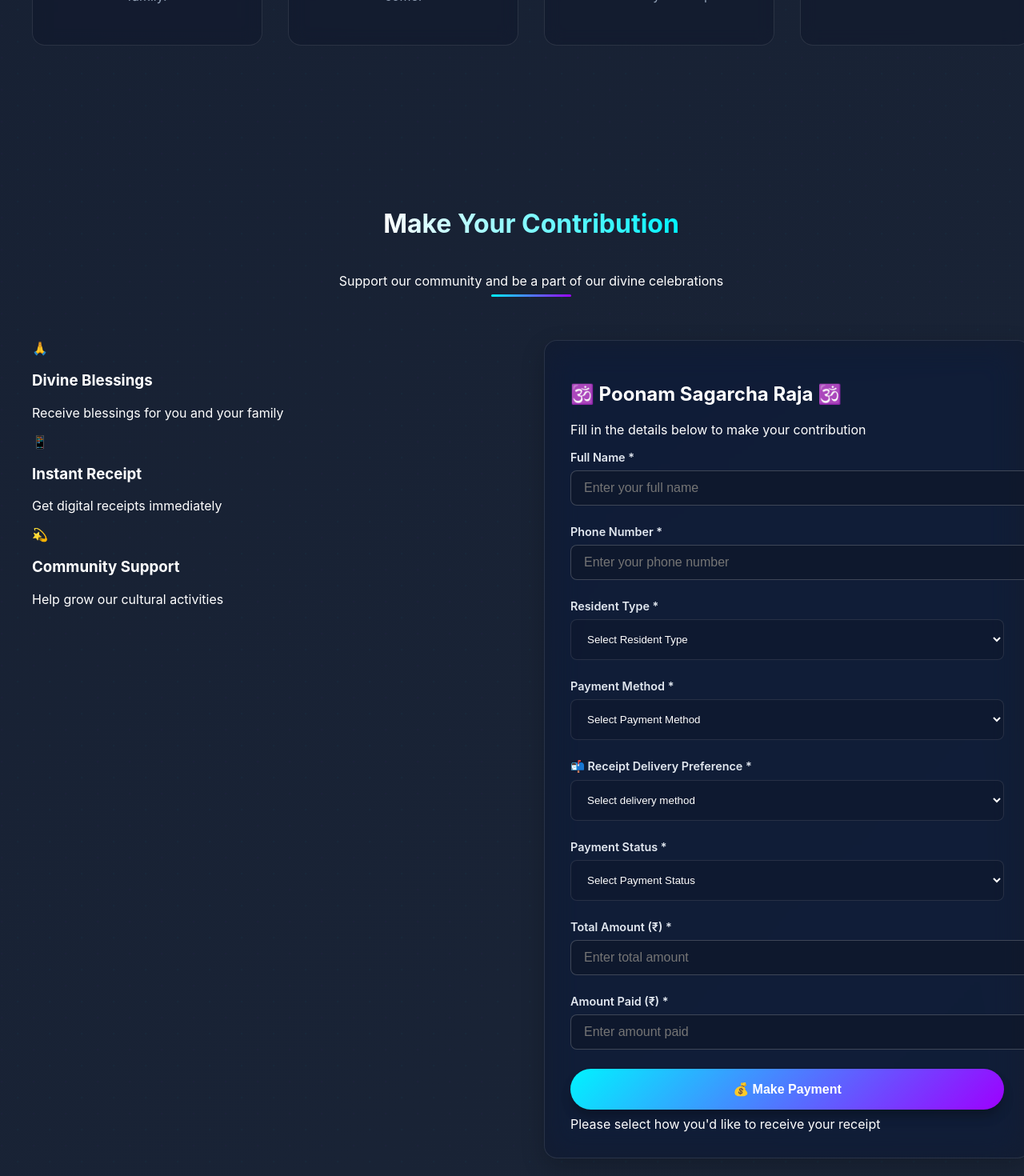
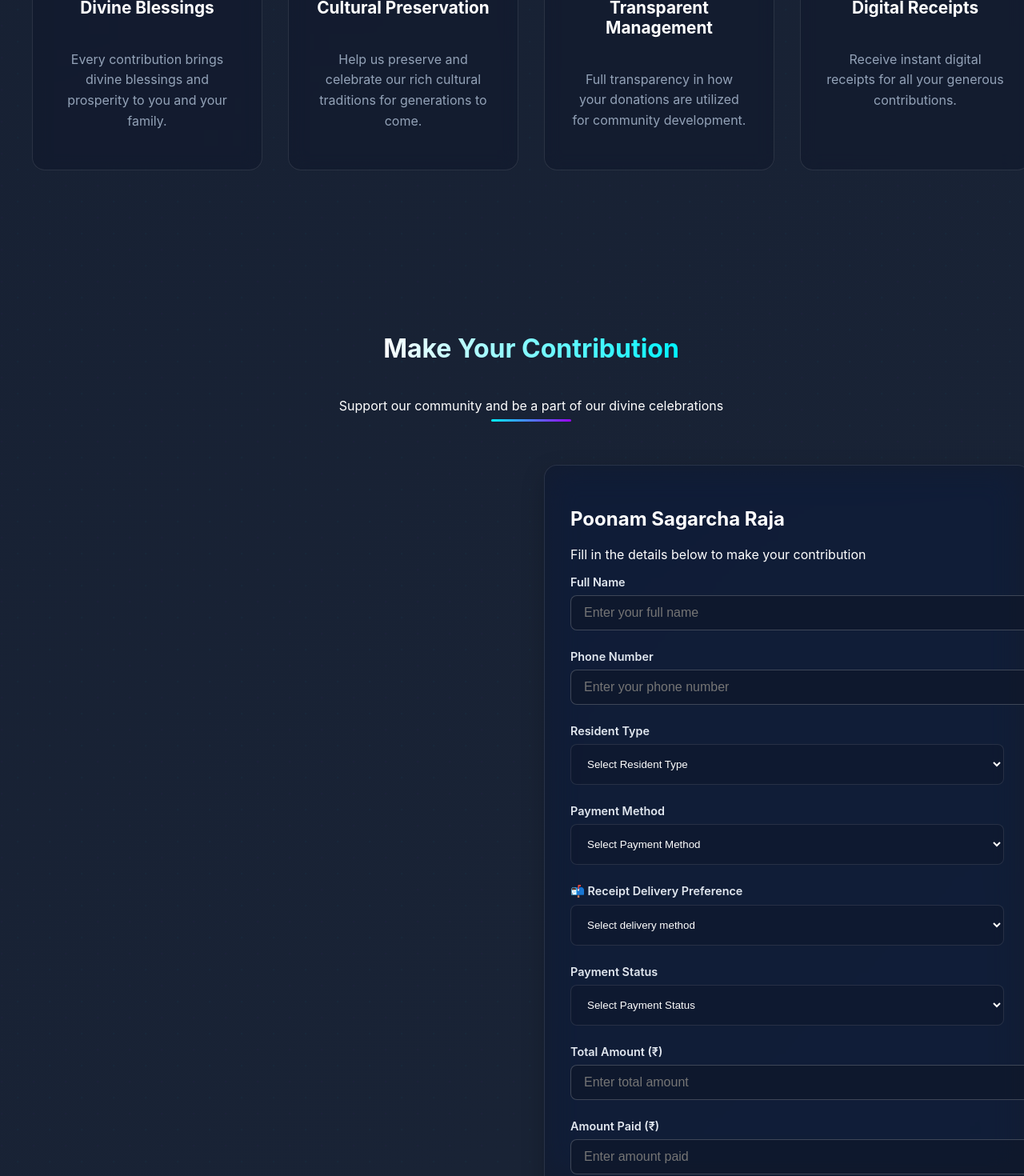
Before and after one commit to jeetshorey123/ganpatifinal, a React (Create React App) app in the folder src/: page / in a window 1280 px wide. Shown: the part 1330-2800 px from the top of the page at 80% size. Built offline with nearby package versions, Linux system fonts and the light colour scheme; no server answers; the HTML template or start-up script is replaced by a standard one.

Commit message:
commitfinal

```diff
--- a/src/AdminTransactions.css
+++ b/src/AdminTransactions.css
@@ -26,7 +26,21 @@
 /* Admin Login Styles */
 .admin-login-container {
   max-width: 450px;
-  margin: 60px auto;
+  margin: 60px 0 0 8vw;
+@media (max-width: 600px) {
+  .admin-login-container {
+    margin: 40px auto 0 auto !important;
+    max-width: 98vw;
+    min-width: unset;
+    left: 0;
+    right: 0;
+  }
+  .admin-dashboard {
+    margin-left: 0 !important;
+    margin-right: 0 !important;
+    max-width: 99vw;
+  }
+}
   padding: 40px;
   background: linear-gradient(135deg,
     rgba(139, 69, 19, 0.95) 0%,
@@ -887,6 +901,10 @@
   background: linear-gradient(135deg, #5a6268 0%, #4e555b 100%);
 }
 
+.admin-dashboard {
+  margin-left: 5vw;
+}
+
 @media (max-width: 768px) {
   .admin-header {
     flex-direction: column;
--- a/src/AdminTransactions.js
+++ b/src/AdminTransactions.js
@@ -4,6 +4,9 @@ import './AdminTransactions.css';
 import ReceiptPDFGenerator from './ReceiptPDFGenerator';
 
 function AdminTransactions() {
+  // Pagination state
+  const [currentPage, setCurrentPage] = useState(1);
+  const [rowsPerPage] = useState(10); // Show 10 transactions per page
   const [transactions, setTransactions] = useState([]);
   const [loading, setLoading] = useState(true);
   const [isAuthenticated, setIsAuthenticated] = useState(false);
@@ -34,7 +37,7 @@ function AdminTransactions() {
   const fetchRecentTransactions = async () => {
     try {
       setLoading(true);
-      const result = await donationService.getRecentTransactions(20);
+      const result = await donationService.getRecentTransactions(200); // Fetch more for pagination
       if (result.success) {
         setTransactions(result.data);
         // Calculate stats
@@ -63,11 +66,12 @@ function AdminTransactions() {
 
   const handleLogin = (e) => {
     e.preventDefault();
-    if (loginData.username === 'admin' && loginData.password === 'admin123') {
+    const validUsers = ['jeet', 'rishi'];
+    if (validUsers.includes(loginData.username) && loginData.password === 'sankalp69') {
       setIsAuthenticated(true);
       setLoginError('');
     } else {
-      setLoginError('Invalid admin credentials');
+      setLoginError('Invalid username or password');
     }
   };
 
@@ -76,6 +80,7 @@ function AdminTransactions() {
     setLoginData({ username: '', password: '' });
     setLoginError('');
     setTransactions([]);
+    setCurrentPage(1);
   };
 
   const handleLoginChange = (e) => {
@@ -217,11 +222,23 @@ function AdminTransactions() {
           transaction.payment_status === 'Pending' :
           transaction.payment_status === filters.paymentStatus);
 
-      const matchesReceiptPreference = filters.receiptPreference === 'all' ||
-        transaction.receipt_delivery_preference === filters.receiptPreference;
+      // Custom logic for receipt preference
+      let matchesReceiptPreference = true;
+      if (filters.receiptPreference === 'whatsapp') {
+        matchesReceiptPreference = (transaction.receipt_delivery_preference && transaction.receipt_delivery_preference.toLowerCase() === 'whatsapp');
+      } else if (filters.receiptPreference === 'download') {
+        matchesReceiptPreference = (transaction.receipt_delivery_preference && (transaction.receipt_delivery_preference.toLowerCase() === 'download' || transaction.receipt_delivery_preference.toLowerCase() === 'download now'));
+      } else if (filters.receiptPreference !== 'all') {
+        matchesReceiptPreference = transaction.receipt_delivery_preference === filters.receiptPreference;
+      }
 
-      const matchesPaymentType = filters.paymentType === 'all' ||
-        transaction.payment_method === filters.paymentType;
+      // Only show Cash or UPI payments if selected in filter
+      let matchesPaymentType = true;
+      if (filters.paymentType === 'Cash' || filters.paymentType === 'UPI') {
+        matchesPaymentType = transaction.payment_method === filters.paymentType;
+      } else if (filters.paymentType === 'all') {
+        matchesPaymentType = transaction.payment_method === 'Cash' || transaction.payment_method === 'UPI';
+      }
 
       return matchesPaymentStatus && matchesReceiptPreference && matchesPaymentType;
     });
@@ -233,7 +250,17 @@ function AdminTransactions() {
       ...prev,
       [name]: value
     }));
+    setCurrentPage(1); // Reset to first page on filter change
   };
+
+  // Pagination logic (move to component scope)
+  const paginatedTransactions = () => {
+    const filtered = getFilteredTransactions();
+    const startIdx = (currentPage - 1) * rowsPerPage;
+    return filtered.slice(startIdx, startIdx + rowsPerPage);
+  };
+  const totalFiltered = getFilteredTransactions().length;
+  const totalPages = Math.ceil(totalFiltered / rowsPerPage);
 
   const handleGenerateReceipt = async (transaction) => {
     try {
@@ -345,7 +372,8 @@ function AdminTransactions() {
             <select
               className="filter-select"
               value={filters.paymentStatus}
-              onChange={(e) => setFilters(prev => ({ ...prev, paymentStatus: e.target.value }))}
+              name="paymentStatus"
+              onChange={handleFilterChange}
             >
               <option value="all">All Status</option>
               <option value="success">Success</option>
@@ -358,9 +386,11 @@ function AdminTransactions() {
             <select
               className="filter-select"
               value={filters.paymentType}
-              onChange={(e) => setFilters(prev => ({ ...prev, paymentType: e.target.value }))}
+              name="paymentType"
+              onChange={handleFilterChange}
             >
               <option value="all">All Payment Types</option>
+              <option value="Cash">Cash</option>
               <option value="UPI">UPI</option>
               <option value="card">Card</option>
               <option value="netbanking">Net Banking</option>
@@ -371,17 +401,20 @@ function AdminTransactions() {
             <select
               className="filter-select"
               value={filters.receiptPreference}
-              onChange={(e) => setFilters(prev => ({ ...prev, receiptPreference: e.target.value }))}
+              name="receiptPreference"
+              onChange={handleFilterChange}
             >
               <option value="all">All Receipt Preferences</option>
               <option value="whatsapp">WhatsApp</option>
-              <option value="email">Email</option>
-              <option value="both">Both</option>
+              <option value="download">Download Now</option>
             </select>
           </div>
           <button className="btn" style={{ marginLeft: 'auto' }} onClick={() => fetchRecentTransactions()}>
             <svg viewBox="0 0 24 24" style={{ width: 20, height: 20, verticalAlign: 'middle', marginRight: 6 }}><path d="M12 4V1L8 5l4 4V6c3.31 0 6 2.69 6 6 0 1.64-.66 3.13-1.76 4.24l1.42 1.42C19.07 16.07 20 14.13 20 12c0-4.42-3.58-8-8-8zm-6 6c0-1.64.66-3.13 1.76-4.24L6.34 4.34C4.93 5.93 4 7.87 4 10c0 4.42 3.58 8 8 8v3l4-4-4-4v3c-3.31 0-6-2.69-6-6z"/></svg>
             Refresh
+          </button>
+          <button className="btn primary" style={{ marginLeft: 8 }} onClick={e => { e.preventDefault(); setTransactions(getFilteredTransactions()); }}>
+            Apply Filter
           </button>
         </div>
 
@@ -393,6 +426,7 @@ function AdminTransactions() {
               <p>Loading transactions...</p>
             </div>
           ) : (
+            <>
               <table className="transactions-table">
                 <thead>
                   <tr>
@@ -403,12 +437,14 @@ function AdminTransactions() {
                     <th>Amount Paid</th>
                     <th>Total Amount</th>
                     <th>Balance</th>
+                    <th>Payment Method</th>
+                    <th>📬 Receipt Delivery Preference</th>
                     <th>Timestamp</th>
                     <th>Actions</th>
                   </tr>
                 </thead>
                 <tbody>
-                {transactions.map(transaction => {
+                  {paginatedTransactions().map(transaction => {
                     const balanceAmount = Math.max(0, parseFloat(transaction.total_amount || 0) - parseFloat(transaction.amount_paid || 0));
                     const addressText = transaction.resident_type === 'Sankalp Resident'
                       ? `${transaction.wing}-${transaction.flat}, ${transaction.building}`
@@ -422,30 +458,32 @@ function AdminTransactions() {
                         <td>₹{parseFloat(transaction.amount_paid || transaction.amount).toLocaleString()}</td>
                         <td>₹{parseFloat(transaction.total_amount || transaction.amount).toLocaleString()}</td>
                         <td>₹{balanceAmount.toLocaleString()}</td>
+                        <td>{transaction.payment_method || 'N/A'}</td>
+                        <td>{transaction.receipt_delivery_preference || 'N/A'}</td>
                         <td>{new Date(transaction.created_at).toLocaleString('en-IN', { dateStyle: 'medium', timeStyle: 'short' })}</td>
                         <td className="actions-cell" style={{ display: 'flex', gap: '1.2rem', justifyContent: 'center', alignItems: 'center' }}>
                           <button
-                          className="btn-icon success"
+                            className="btn success"
                             onClick={() => handleGenerateReceipt(transaction)}
                             disabled={generatingReceipt}
                             title="Download PDF"
                           >
-                          <svg viewBox="0 0 24 24"><path d="M5 20h14v-2H5v2zm7-18C6.48 2 2 6.48 2 12c0 5.52 4.48 10 10 10s10-4.48 10-10c0-5.52-4.48-10-10-10zm1 14h-2v-6H8l4-4 4 4h-3v6z"/></svg>
+                            Download
                           </button>
                           <button
-                          className="btn-icon warning"
+                            className="btn warning"
                             onClick={() => handleSendWhatsApp(transaction)}
                             disabled={sendingWhatsApp}
                             title="Send WhatsApp"
                           >
-                          <svg viewBox="0 0 32 32"><path d="M16 3C9.373 3 4 8.373 4 15c0 2.385.693 4.607 1.893 6.527L4 29l7.646-2.527A12.96 12.96 0 0 0 16 27c6.627 0 12-5.373 12-12S22.627 3 16 3zm0 22c-1.953 0-3.805-.527-5.393-1.527l-.387-.24-4.547 1.5 1.52-4.44-.253-.4C6.527 18.805 6 16.953 6 15c0-5.514 4.486-10 10-10s10 4.486 10 10-4.486 10-10 10zm5.293-7.293c-.293-.293-.707-.293-1 0l-2.293 2.293V11c0-.553-.447-1-1-1s-1 .447-1 1v9.293l-2.293-2.293c-.293-.293-.707-.293-1 0s-.293.707 0 1l3.293 3.293c.195.195.451.293.707.293s.512-.098.707-.293l3.293-3.293c.293-.293.293-.707 0-1z"/></svg>
+                            WhatsApp
                           </button>
                           <button
-                          className="btn-icon error"
+                            className="btn error"
                             onClick={() => confirmDelete(transaction)}
                             title="Delete"
                           >
-                          <svg viewBox="0 0 24 24"><path d="M6 19c0 1.104.896 2 2 2h8c1.104 0 2-.896 2-2V7H6v12zm3.46-9.12l1.06 1.06L12 11.59l1.47-1.47 1.06 1.06L13.06 12.65l1.47 1.47-1.06 1.06L12 13.71l-1.47 1.47-1.06-1.06 1.47-1.47-1.47-1.47zM15.5 4l-1-1h-5l-1 1H5v2h14V4h-3.5z"/></svg>
+                            Delete
                           </button>
                         </td>
                       </tr>
@@ -453,6 +491,15 @@ function AdminTransactions() {
                   })}
                 </tbody>
               </table>
+              {/* Pagination Controls */}
+              {totalPages > 1 && (
+                <div className="pagination-container" style={{ display: 'flex', justifyContent: 'center', alignItems: 'center', margin: '1.5rem 0' }}>
+                  <button className="btn" onClick={() => setCurrentPage(p => Math.max(1, p - 1))} disabled={currentPage === 1}>&lt; Prev</button>
+                  <span style={{ margin: '0 1rem', color: '#fff' }}>Page {currentPage} of {totalPages}</span>
+                  <button className="btn" onClick={() => setCurrentPage(p => Math.min(totalPages, p + 1))} disabled={currentPage === totalPages}>Next &gt;</button>
+                </div>
+              )}
+            </>
           )}
         </div>
 
--- a/src/App.css
+++ b/src/App.css
@@ -263,6 +263,12 @@ body {
 
 /* Main Content Area */
 .app-main {
+/* Shift About Us page a bit to the left on mobile devices */
+@media (max-width: 600px) {
+  .about-us-page {
+    margin-left: -20px;
+  }
+}
   padding-top: 80px;
   min-height: 100vh;
   display: flex;
@@ -272,6 +278,14 @@ body {
   margin: 0 auto;
   padding-left: 1.5rem;
   padding-right: 1.5rem;
+/* Shift main content even more to the left on mobile devices */
+@media (max-width: 600px) {
+  .app-router,
+  .home-page,
+  .app-main {
+    margin-left: -56px;
+  }
+}
 }
 
 /* Home Page / Donation Form */
--- a/src/App.js
+++ b/src/App.js
@@ -77,9 +77,8 @@ function AppRouter() {
             <span></span>
           </div>
 
-          {/* Navigation Links - only show when menu is open */}
-          {isMenuOpen && (
-            <div className="nav-links active">
+          {/* Navigation Links */}
+          <div className={`nav-links ${isMenuOpen ? 'active' : ''}`}>
             <button
               className={currentPage === 'donation' ? 'nav-btn active' : 'nav-btn'}
               onClick={() => handlePageChange('donation')}
@@ -117,7 +116,6 @@ function AppRouter() {
               <span>📋 Terms & Conditions</span>
             </button>
           </div>
-          )}
         </div>
       </nav>
 
--- a/src/AppRouter.js
+++ b/src/AppRouter.js
@@ -90,8 +90,9 @@ function AppRouter() {
             <span></span>
           </div>
 
-          {/* Navigation Links */}
-          <div className={`nav-links ${isMenuOpen ? 'active' : ''}`}>
+          {/* Navigation Links - only show when menu is open */}
+          {isMenuOpen && (
+            <div className="nav-links active">
               <button
                 className={currentPage === 'donation' ? 'nav-btn active' : 'nav-btn'}
                 onClick={() => handlePageChange('donation')}
@@ -129,6 +130,7 @@ function AppRouter() {
                 <span>📋 Terms & Conditions</span>
               </button>
             </div>
+          )}
         </div>
       </nav>
 
@@ -456,6 +458,9 @@ May Lord Ganesha bless you and your family.
         }
 
         alert('Donation recorded successfully! Receipt is being sent to admin and PDF is being generated...');
+        setTimeout(() => {
+          alert('🙏 Thank you for your generous donation! May Lord Ganesha bless you and your family.');
+        }, 500);
       } else {
         console.error('Error saving donation:', result.error);
         alert(`Failed to save donation to database: ${result.error}\n\nPlease contact admin if this persists.`);
@@ -567,8 +572,10 @@ May Lord Ganesha bless you and your family.
       <section className="hero-section">
         <div className="hero-content">
           <div className="hero-text">
-            <h1 className="hero-title">Poonam Sagarcha Raja</h1>
+            <h1 className="hero-title">Poonam Sagar Cha Raja</h1>
             <p className="hero-subtitle">Divine Donation Portal</p>
+            <p className="hero-subtitle">मन्नत के गणपति</p>
+            <p className="hero-subtitle">नवसाचा गणपती</p>
             <p className="hero-description">
               Support our community celebrations and contribute to the growth of our cultural heritage.
               Every donation helps us bring more joy and prosperity to our festivities.
@@ -583,7 +590,7 @@ May Lord Ganesha bless you and your family.
           <div className="hero-image">
             <div className="image-container">
               {/* Use existing Ganpati image */}
-              <img src={Ganpati} alt="Ganpati" className="main-image" />
+              <img src={Ganpati2} alt="Ganpati" className="main-image" />
               <div className="glow-effect"></div>
             </div>
           </div>
@@ -629,32 +636,36 @@ May Lord Ganesha bless you and your family.
         <div className="donation-form-container">
           <div className="donation-benefits">
             <div className="benefit-card">
-              <div className="benefit-icon">🙏</div>
-              <h3>Divine Blessings</h3>
-              <p>Receive blessings for you and your family</p>
+              <div className="benefit-icon"></div>
+              <h3></h3>
+              <p></p>
             </div>
             <div className="benefit-card">
-              <div className="benefit-icon">📱</div>
-              <h3>Instant Receipt</h3>
-              <p>Get digital receipts immediately</p>
+              <div className="benefit-icon"></div>
+              <h3></h3>
+              <p></p>
             </div>
             <div className="benefit-card">
-              <div className="benefit-icon">💫</div>
-              <h3>Community Support</h3>
-              <p>Help grow our cultural activities</p>
+              <div className="benefit-icon"></div>
+              <h3></h3>
+              <p></p>
             </div>
           </div>
 
           <div className="card donation-form">
             <form onSubmit={handleSubmit} className="form-content">
               <div className="form-header">
-                <h2>🕉️ Poonam Sagarcha Raja 🕉️</h2>
+                <h1>Poonam Sagarcha Raja</h1>
                 <p>Fill in the details below to make your contribution</p>
+                <p> </p>
+                <p> </p>
+                <p> </p>
+
               </div>
 
               <div className="form-grid">
                 <div className="form-group">
-                  <label>Full Name *</label>
+                  <label>Full Name</label>
                   <input
                     type="text"
                     name="name"
@@ -667,7 +678,7 @@ May Lord Ganesha bless you and your family.
                 </div>
 
                 <div className="form-group">
-                  <label>Phone Number *</label>
+                  <label>Phone Number </label>
                   <input
                     type="tel"
                     name="phone"
@@ -681,7 +692,7 @@ May Lord Ganesha bless you and your family.
                 </div>
 
                 <div className="form-group">
-                  <label>Resident Type *</label>
+                  <label>Resident Type </label>
                   <select
                     name="residentType"
                     value={formData.residentType}
@@ -698,7 +709,7 @@ May Lord Ganesha bless you and your family.
                 {formData.residentType === 'Sankalp Resident' && (
                   <div className="resident-details">
                     <div className="form-group">
-                      <label>Wing *</label>
+                      <label>Wing</label>
                       <select
                         name="wing"
                         value={formData.wing}
@@ -713,7 +724,7 @@ May Lord Ganesha bless you and your family.
                     </div>
 
                     <div className="form-group">
-                      <label>Flat Number *</label>
+                      <label>Flat Number </label>
                       <input
                         type="text"
                         name="flat"
@@ -726,7 +737,7 @@ May Lord Ganesha bless you and your family.
                     </div>
 
                     <div className="form-group">
-                      <label>Building *</label>
+                      <label>Building </label>
                       <select
                         name="building"
                         value={formData.building}
@@ -743,7 +754,7 @@ May Lord Ganesha bless you and your family.
                 )}
 
                 <div className="form-group payment-details">
-                  <label>Payment Method *</label>
+                  <label>Payment Method </label>
                   <select
                     name="paymentMethod"
                     value={formData.paymentMethod}
@@ -759,7 +770,7 @@ May Lord Ganesha bless you and your family.
 
                 <div className="form-group">
                   <label className="receipt-label">
-                    <span className="icon">📬</span> Receipt Delivery Preference *
+                    <span className="icon">📬</span> Receipt Delivery Preference
                   </label>
                   <select
                     id="receiptDeliveryPreference"
@@ -776,7 +787,7 @@ May Lord Ganesha bless you and your family.
                 </div>
 
                 <div className="form-group">
-                  <label>Payment Status *</label>
+                  <label>Payment Status </label>
                   <select
                     name="paymentStatus"
                     value={formData.paymentStatus}
@@ -791,7 +802,7 @@ May Lord Ganesha bless you and your family.
                 </div>
 
                 <div className="form-group amount-group">
-                  <label>Total Amount (₹) *</label>
+                  <label>Total Amount (₹)</label>
                   <input
                     type="number"
                     name="totalAmount"
@@ -801,11 +812,12 @@ May Lord Ganesha bless you and your family.
                     min="1"
                     placeholder="Enter total amount"
                     className="form-input"
+                    onWheel={e => e.target.blur()}
                   />
                 </div>
 
                 <div className="form-group amount-group">
-                  <label>Amount Paid (₹) *</label>
+                  <label>Amount Paid (₹) </label>
                   <input
                     type="number"
                     name="amountPaid"
@@ -817,6 +829,7 @@ May Lord Ganesha bless you and your family.
                     placeholder="Enter amount paid"
                     readOnly={formData.paymentStatus === 'Completed'}
                     className="form-input"
+                    onWheel={e => e.target.blur()}
                   />
                 </div>
               </div>
@@ -859,7 +872,7 @@ May Lord Ganesha bless you and your family.
                       </button>
                       {!formData.receiptDeliveryPreference && (
                         <div className="validation-hint">
-                          Please select how you'd like to receive your receipt
+
                         </div>
                       )}
                     </div>
```
Also changed, not shown: 1 other file (tests, documents, lock files or other folders). Lines whose indentation alone changed are shown as unchanged.
